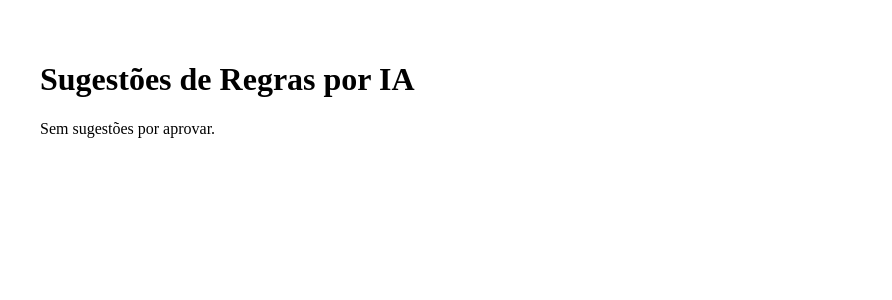
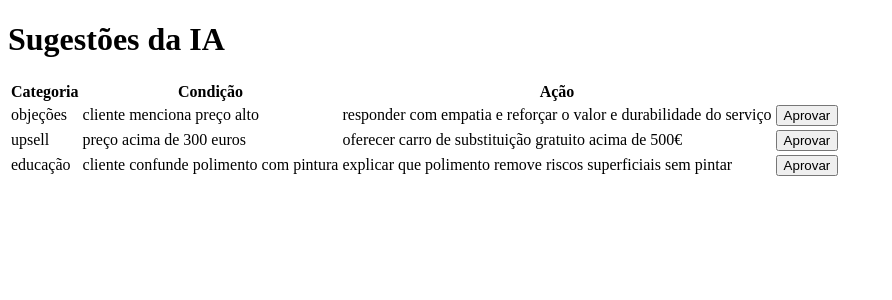
Before and after one commit to maia1600/FounderOS, a Next.js app: page /admin/regras in a window 1280 px wide. Shown: the top 300 px of the page, without its empty margins (0-892 px from the left). Built offline with nearby package versions, Linux system fonts and the light colour scheme.

Commit message:
Update regras.js

```diff
--- a/pages/admin/regras.js
+++ b/pages/admin/regras.js
@@ -1,52 +1,54 @@
 // /pages/admin/regras.js
 import { useEffect, useState } from 'react'
+import AprovarRegraButton from '@/modules/components/Regras/AprovarRegraButton'
 
 export default function PainelRegras() {
   const [regras, setRegras] = useState([])
-  const [loading, setLoading] = useState(false)
-  const [mensagem, setMensagem] = useState('')
+  const [loading, setLoading] = useState(true)
+
+  const fetchRegras = async () => {
+    setLoading(true)
+    const res = await fetch('/api/regras?sugestoes')
+    const data = await res.json()
+    setRegras(data)
+    setLoading(false)
+  }
 
   useEffect(() => {
-    fetch('/api/regras?filtro=sugestoes')
-      .then(res => res.json())
-      .then(setRegras)
+    fetchRegras()
   }, [])
 
-  async function aprovar(id) {
-    setLoading(true)
-    setMensagem('')
-    try {
-      const res = await fetch('/api/regras/aprovar', {
-        method: 'POST',
-        headers: { 'Content-Type': 'application/json' },
-        body: JSON.stringify({ id })
-      })
-      const data = await res.json()
-      if (!res.ok) throw new Error(data.error || 'Erro desconhecido')
-
-      setMensagem('✅ Regra aprovada com sucesso!')
-      setRegras(r => r.filter(regra => regra.id !== id))
-    } catch (err) {
-      setMensagem('❌ ' + err.message)
-    } finally {
-      setLoading(false)
-    }
-  }
-
   return (
-    <div style={{ padding: '2rem' }}>
-      <h1>Sugestões de Regras por IA</h1>
-      {mensagem && <p>{mensagem}</p>}
-      {regras.length === 0 && <p>Sem sugestões por aprovar.</p>}
-      <ul>
-        {regras.map(r => (
-          <li key={r.id} style={{ margin: '1rem 0' }}>
-            <strong>{r.categoria}</strong>: {r.condicao} → <em>{r.acao}</em>
-            <br />
-            <button onClick={() => aprovar(r.id)} disabled={loading}>Aprovar</button>
-          </li>
-        ))}
-      </ul>
+    <div className="p-6">
+      <h1 className="text-xl font-bold mb-4">Sugestões da IA</h1>
+      {loading ? (
+        <p>A carregar...</p>
+      ) : regras.length === 0 ? (
+        <p>Sem sugestões de momento.</p>
+      ) : (
+        <table className="w-full border text-sm">
+          <thead>
+            <tr className="bg-gray-100">
+              <th className="p-2 text-left">Categoria</th>
+              <th className="p-2 text-left">Condição</th>
+              <th className="p-2 text-left">Ação</th>
+              <th className="p-2"></th>
+            </tr>
+          </thead>
+          <tbody>
+            {regras.map((r, idx) => (
+              <tr key={idx} className="border-t">
+                <td className="p-2">{r.categoria}</td>
+                <td className="p-2">{r.condicao}</td>
+                <td className="p-2">{r.acao}</td>
+                <td className="p-2">
+                  <AprovarRegraButton regraId={r.id} onSuccess={fetchRegras} />
+                </td>
+              </tr>
+            ))}
+          </tbody>
+        </table>
+      )}
     </div>
   )
 }
```
